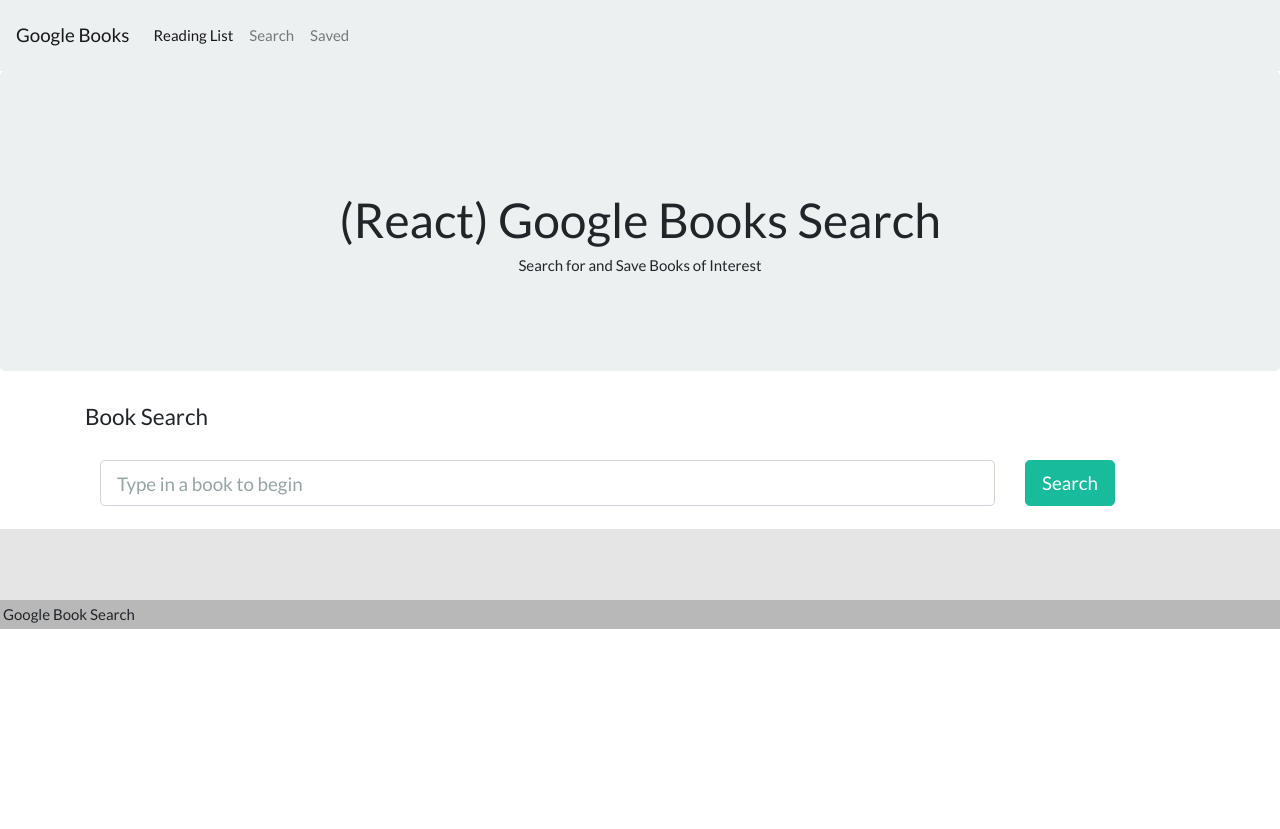
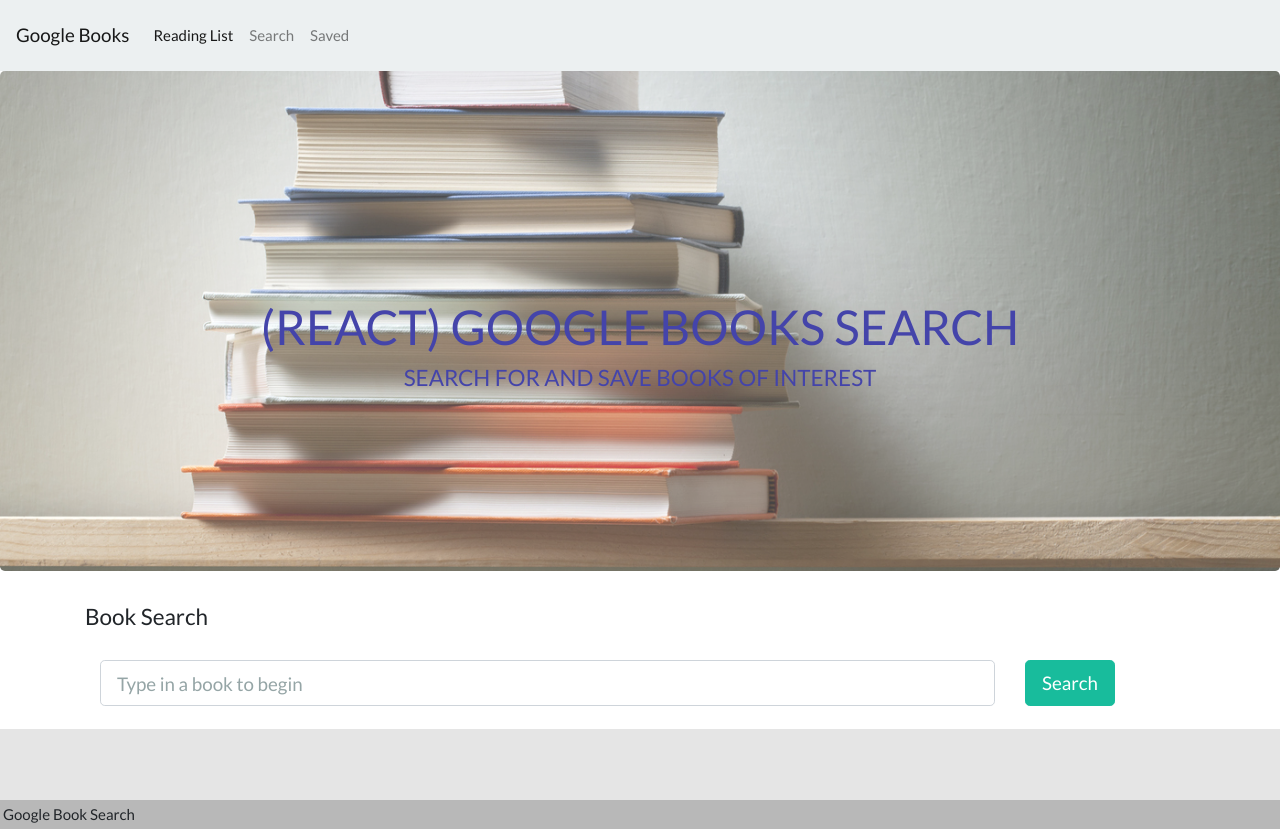
Before and after one commit to tiger2877/booksearch, a React (Create React App) app in the folder client/: page / in a window 1280 px wide. Before the commit the page ends 800 px from the top, so only its background shows below. Built offline with nearby package versions, Linux system fonts and the light colour scheme.

Commit message:
i added a background

```diff
--- a/client/public/index.html
+++ b/client/public/index.html
@@ -6,7 +6,7 @@
     <meta name="theme-color" content="#000000">
     <link rel="manifest" href="%PUBLIC_URL%/manifest.json">
     <link rel="shortcut icon" href="%PUBLIC_URL%/favicon.ico">
-    <title>Google Book</title>
+    <title>Google Book Search</title>
     <link rel="stylesheet" href="https://cdnjs.cloudflare.com/ajax/libs/bootswatch/4.0.0/flatly/bootstrap.min.css"/>
   </head>
   <body>
--- a/client/src/components/Jumbotron/index.js
+++ b/client/src/components/Jumbotron/index.js
@@ -1,9 +1,10 @@
 import React from "react";
+import './style.css';
 
 function Jumbotron({ children }) {
   return (
     <div
-      style={{ height: 300, clear: "both", paddingTop: 120, textAlign: "center" }}
+      style={{ height: 300, clear: "both", paddingTop: 120, textAlign: "center", backgroundImage: "url(./images/books.jpg)" }}
       className="jumbotron"
     >
       {children}
--- a/client/src/components/Jumbotron/style.css
+++ b/client/src/components/Jumbotron/style.css
@@ -1,4 +1,12 @@
 .jumbotron {
-  min-height: 300px;
-  padding-top: 100px;
+  min-height: 500px;
+  background-size: cover;
+  background-position: center;
+  position: relative;
+  display: flex;
+  justify-content: center;
+  align-items: center;
+  text-transform: uppercase;
+  color: darkblue;
+  opacity: 0.73;
 }
--- a/client/src/pages/Search.js
+++ b/client/src/pages/Search.js
@@ -68,7 +68,7 @@
                     <Jumbotron style={{ backgroundImage: "url(/images/books.jpg)" }}>
                         <Container>
                             <h1>(React) Google Books Search</h1>
-                            <h6>Search for and Save Books of Interest</h6>
+                            <h4>Search for and Save Books of Interest</h4>
                         </Container>
                     </Jumbotron>
                     <Container>
```
Also changed, not shown: client/public/images/books.jpg (added), client/src/index.js (line endings or trailing spaces).
